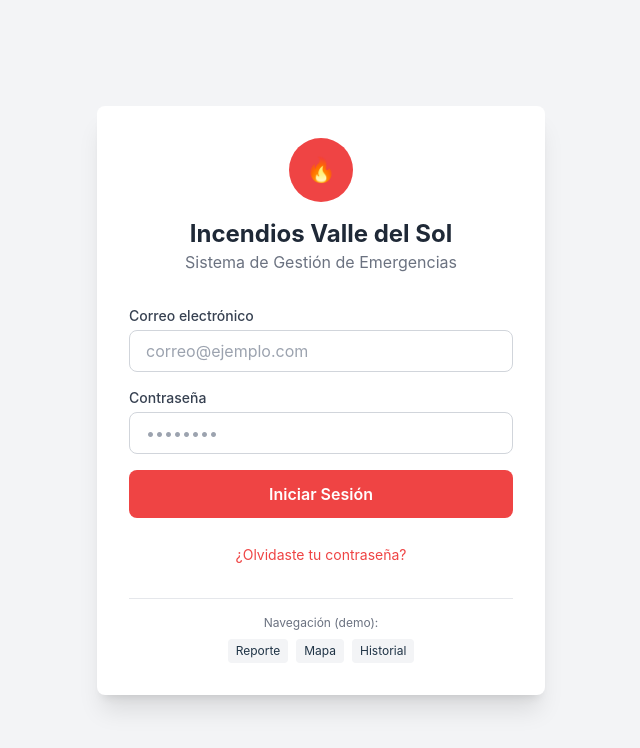
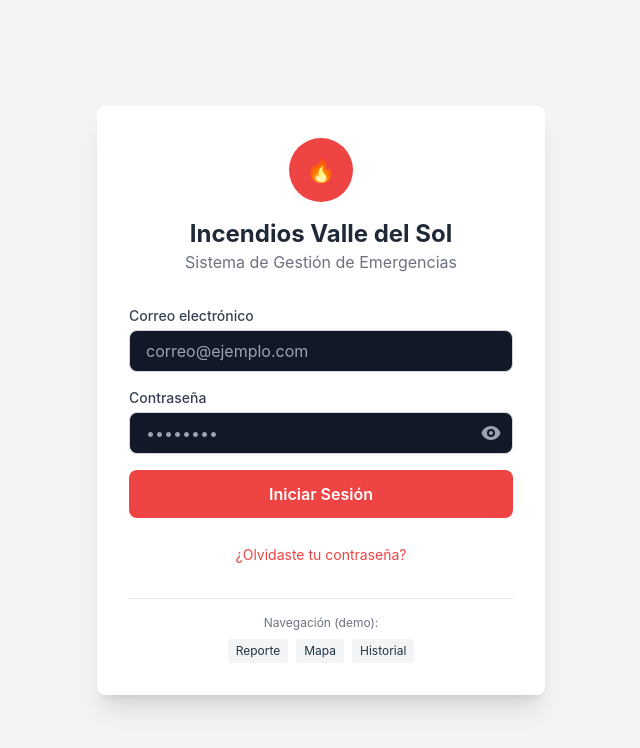
Before and after one commit to RDTmc/incendios-valle, a React (Vite) app in the folder frontend/: page /login in a window 1280 px wide. Shown: the top 748 px of the page, without its empty margins (319-959 px from the left). Built offline with nearby package versions, Linux system fonts and the light colour scheme.

Commit message:
fix: campos con fondo oscuro, texto blanco, toggle mostrar密码

```diff
--- a/frontend/src/pages/Login.tsx
+++ b/frontend/src/pages/Login.tsx
@@ -5,6 +5,7 @@ import { useNavigate } from 'react-router-dom'
 export default function Login() {
   const [email, setEmail] = useState('')
   const [password, setPassword] = useState('')
+  const [showPassword, setShowPassword] = useState(false)
   const { login } = useAuth()
   const navigate = useNavigate()
 
@@ -38,7 +39,7 @@ export default function Login() {
               type="email"
               value={email}
               onChange={(e) => setEmail(e.target.value)}
-              className="w-full px-4 py-2 border border-gray-300 rounded-lg focus:ring-2 focus:ring-fire-500 focus:border-transparent text-gray-900 placeholder-gray-400"
+              className="w-full px-4 py-2 border border-gray-300 rounded-lg focus:ring-2 focus:ring-fire-500 focus:border-transparent bg-gray-900 text-white placeholder-gray-400"
               placeholder="correo@ejemplo.com"
               required
             />
@@ -48,14 +49,33 @@ export default function Login() {
             <label className="block text-sm font-medium text-gray-700 mb-1">
               Contraseña
             </label>
+            <div className="relative">
               <input
-              type="password"
+                type={showPassword ? "text" : "password"}
                 value={password}
                 onChange={(e) => setPassword(e.target.value)}
-              className="w-full px-4 py-2 border border-gray-300 rounded-lg focus:ring-2 focus:ring-fire-500 focus:border-transparent text-gray-900 placeholder-gray-400"
+                className="w-full px-4 py-2 pr-10 border border-gray-300 rounded-lg focus:ring-2 focus:ring-fire-500 focus:border-transparent bg-gray-900 text-white placeholder-gray-400"
                 placeholder="••••••••"
                 required
               />
+              <button
+                type="button"
+                onClick={() => setShowPassword(!showPassword)}
+                className="absolute right-3 top-1/2 transform -translate-y-1/2 text-gray-400 hover:text-white"
+              >
+                {showPassword ? (
+                  <svg xmlns="http://www.w3.org/2000/svg" className="h-5 w-5" viewBox="0 0 20 20" fill="currentColor">
+                    <path fillRule="evenodd" d="M3.707 2.293a1 1 0 00-1.414 1.414l14 14a1 1 0 001.414-1.414l-1.473-1.473A10.014 10.014 0 0019.542 10C18.268 5.943 14.478 3 10 3c-4.478 0-8.268 2.943-9.542 7-1.473 1.473-1.473 3.963-1.414 5.414l14 14a1 1 0 001.414-1.414l-1.473-1.473a10.014 10.014 0 00-3.542-7z" clipRule="evenodd" />
+                    <path d="M14.5 10a1.5 1.5 0 11-3 0 1.5 1.5 0 013 0zM10 5.5a1.5 1.5 0 11-3 0 1.5 1.5 0 013 0z" />
+                  </svg>
+                ) : (
+                  <svg xmlns="http://www.w3.org/2000/svg" className="h-5 w-5" viewBox="0 0 20 20" fill="currentColor">
+                    <path d="M10 12a2 2 0 100-4 2 2 0 000 4z" />
+                    <path fillRule="evenodd" d="M.458 10C1.732 5.943 5.522 3 10 3s8.268 2.943 9.542 7c-1.274 4.057-5.064 7-9.542 7S1.732 14.057.458 10zM14 10a4 4 0 11-8 0 4 4 0 018 0z" clipRule="evenodd" />
+                  </svg>
+                )}
+              </button>
+            </div>
           </div>
 
           <button
--- a/frontend/src/pages/Reporte.tsx
+++ b/frontend/src/pages/Reporte.tsx
@@ -146,7 +146,7 @@ export default function Reporte() {
               <textarea
                 value={reporte.descripcion}
                 onChange={(e) => setReporte({ ...reporte, descripcion: e.target.value })}
-                className="w-full px-4 py-2 border border-gray-300 rounded-lg focus:ring-2 focus:ring-fire-500 text-gray-900 placeholder-gray-400"
+                className="w-full px-4 py-2 border border-gray-300 rounded-lg focus:ring-2 focus:ring-fire-500 bg-gray-900 text-white placeholder-gray-400"
                 placeholder="Describe lo que observas..."
                 rows={3}
               />
```
Also changed, not shown: 4 other files (tests, documents, lock files or other folders). Lines whose indentation alone changed are shown as unchanged.
